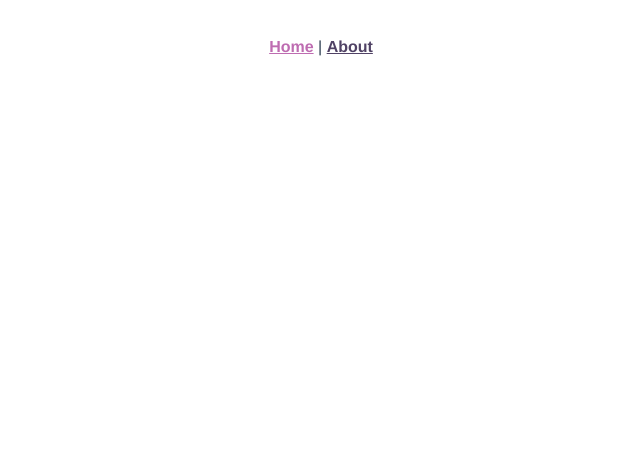
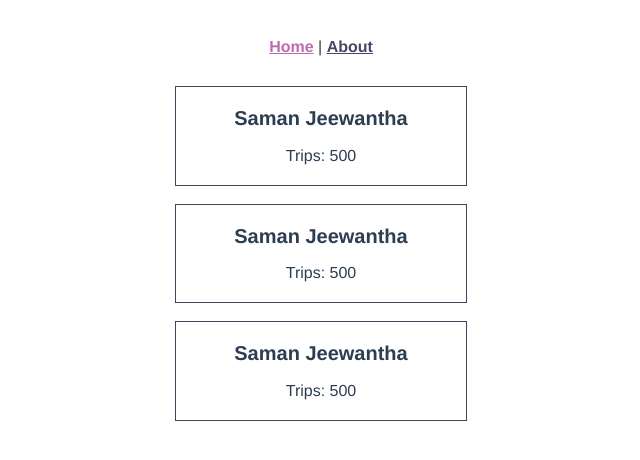
Before and after one commit to thanyasiriisnotavailable/LAB3.6, a Vue app: page / in a window 1280 px wide. Shown: the top 460 px of the page, without its empty margins (319-959 px from the left). Built offline with nearby package versions, Linux system fonts and the light colour scheme.

Commit message:
Show passenger list

```diff
--- a/src/App.vue
+++ b/src/App.vue
@@ -12,6 +12,7 @@ import { RouterLink, RouterView } from 'vue-router'
         </nav>
       </div>
     </header>
+    <RouterView />
   </div>
 </template>
 
--- a/src/components/PassengerCard.vue
+++ b/src/components/PassengerCard.vue
@@ -1,9 +1,37 @@
 <script setup lang="ts">
-//defineProps<{
-//  msg: string
-//}>()
+import { ref } from 'vue'
+import type { Passenger } from '@/types'
+defineProps<{
+  psg: Passenger
+}>()
 </script>
 
 <template>
-  <div class="greetings"></div>
+  <div class="passenger-class">
+    <div class="psg-card">
+      <h2>{{ psg.name }}</h2>
+      <p>Trips: {{ psg.trips }}</p>
+    </div>
+  </div>
 </template>
+
+<style scoped>
+.psg-card {
+  padding: 20px;
+  width: 250px;
+  cursor: pointer;
+  border: 1px solid #39495c;
+  margin-bottom: 18px;
+}
+.psg-card p {
+  margin-bottom: 0;
+}
+.psg-card:hover {
+  transform: scale(1.01);
+  box-shadow: 0 3px 12px 0 rgba(0, 0, 0, 0.2);
+}
+.psg-link {
+  text-decoration: none;
+  color: #2c3e50;
+}
+</style>
--- a/src/types.ts
+++ b/src/types.ts
@@ -1,4 +1,4 @@
-interface Airline {
+export interface Airline {
   _id: string
   name: string
   country: string
@@ -7,10 +7,9 @@ interface Airline {
   head_quaters: string
   website: string
   established: string
-  __v: number
 }
 
-interface Passenger {
+export interface Passenger {
   _id: string
   name: string
   trips: number
--- a/src/views/HomeView.vue
+++ b/src/views/HomeView.vue
@@ -1,9 +1,75 @@
 <script setup lang="ts">
-
+import PassengerCard from '@/components/PassengerCard.vue'
+import type { Passenger } from '@/types'
+import { ref } from 'vue'
+const psgs = ref<Passenger[]>([
+  {
+    _id: '5eef7f1bdfa515ddc9feade',
+    name: 'Saman Jeewantha',
+    trips: 500,
+    airline: [
+      {
+        _id: '252d3bca-d9bb-476c-9a97-562d685e235c',
+        name: 'Emirates',
+        country: 'Dubai',
+        logo: 'https://upload.wikimedia.org/wikipedia/commons/thumb/d/d0/Emirates_logo.svg/150px-Emirates_logo.svg.png',
+        slogan: 'From Dubai to destinations around the world.',
+        head_quaters: 'Garhoud, Dubai, United Arab Emirates',
+        website: 'www.emirates.com/',
+        established: '1985'
+      }
+    ],
+    __v: 0
+  },
+  {
+    _id: '5eef7f1bdfa515ddc9feade',
+    name: 'Saman Jeewantha',
+    trips: 500,
+    airline: [
+      {
+        _id: '252d3bca-d9bb-476c-9a97-562d685e235c',
+        name: 'Emirates',
+        country: 'Dubai',
+        logo: 'https://upload.wikimedia.org/wikipedia/commons/thumb/d/d0/Emirates_logo.svg/150px-Emirates_logo.svg.png',
+        slogan: 'From Dubai to destinations around the world.',
+        head_quaters: 'Garhoud, Dubai, United Arab Emirates',
+        website: 'www.emirates.com/',
+        established: '1985'
+      }
+    ],
+    __v: 0
+  },
+  {
+    _id: '5eef7f1bdfa515ddc9feade',
+    name: 'Saman Jeewantha',
+    trips: 500,
+    airline: [
+      {
+        _id: '252d3bca-d9bb-476c-9a97-562d685e235c',
+        name: 'Emirates',
+        country: 'Dubai',
+        logo: 'https://upload.wikimedia.org/wikipedia/commons/thumb/d/d0/Emirates_logo.svg/150px-Emirates_logo.svg.png',
+        slogan: 'From Dubai to destinations around the world.',
+        head_quaters: 'Garhoud, Dubai, United Arab Emirates',
+        website: 'www.emirates.com/',
+        established: '1985'
+      }
+    ],
+    __v: 0
+  }
+])
 </script>
 
 <template>
-  <main>
-    <TheWelcome />
-  </main>
+  <div class="passengers">
+    <PassengerCard v-for="passenger in psgs" :key="passenger._id" :psg="passenger"/>
+  </div>
 </template>
+
+<style scoped>
+.passengers {
+  display: flex;
+  flex-direction: column;
+  align-items: center;
+}
+</style>
```
